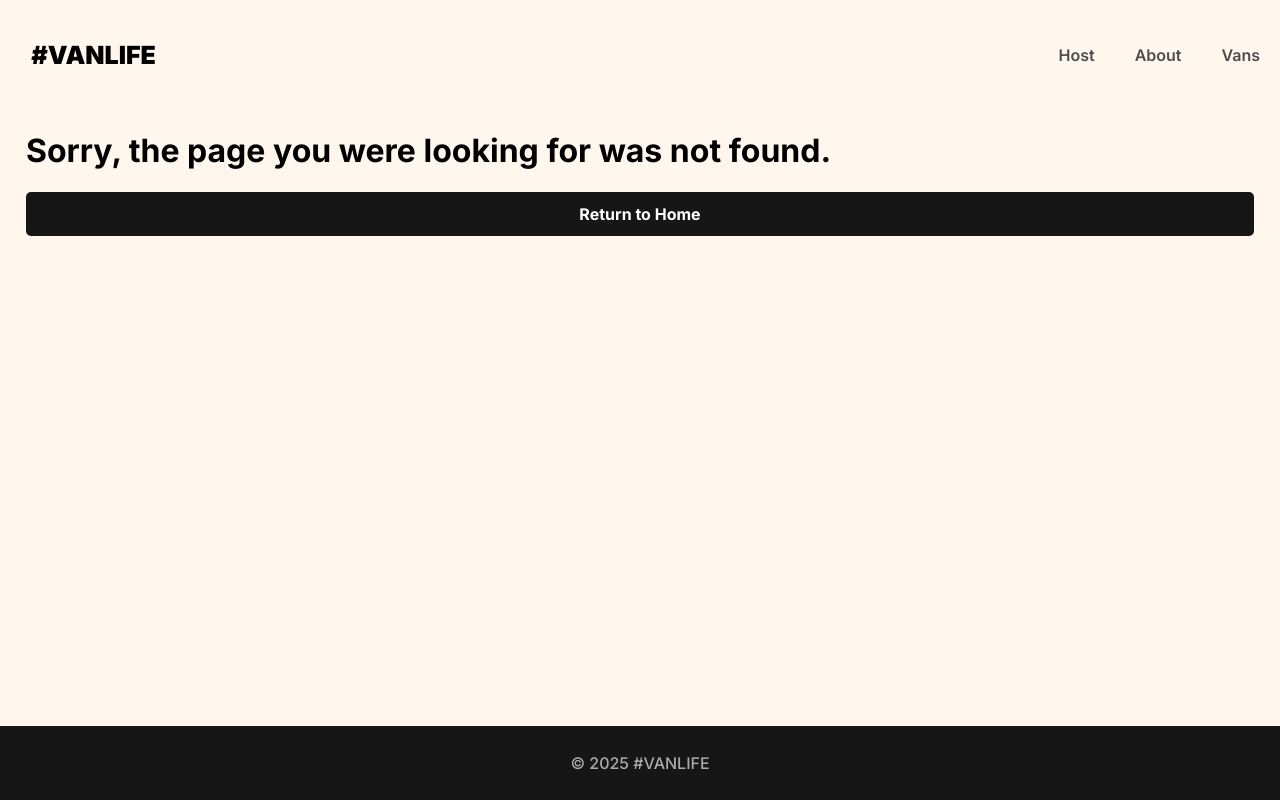
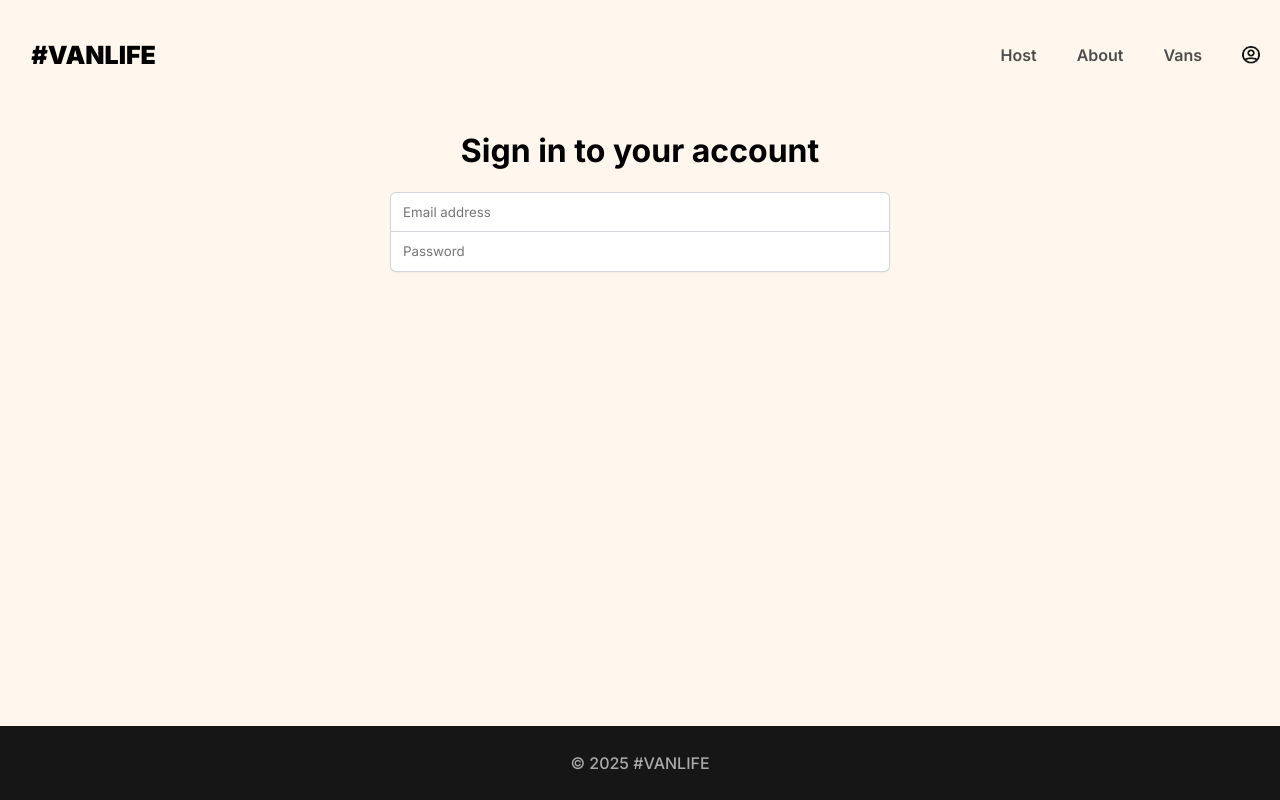
Before and after one commit to SanJammin/Vanlife, a React (Vite) app: page /login in a window 1280 px wide. Before the commit this address had no page. Built offline with nearby package versions, Linux system fonts and the light colour scheme; what miragejs would draw is missing.

Commit message:
Update to match scrimba

```diff
--- a/api.js
+++ b/api.js
@@ -1,5 +1,14 @@
-export async function getVans() {
-    const res = await fetch("/api/vans");
+// A function whose only purpose is to delay execution
+// for the specified # of milliseconds when used w/ `await`
+// e.g. inside an async function:
+// await sleep(2000)  => pauses the function for 2 seconds before moving on
+function sleep(ms) {
+    return new Promise(resolve => setTimeout(() => resolve(), ms));
+}
+
+export async function getVans(id) {
+    const url = id ? `/api/vans/${id}` : "/api/vans";
+    const res = await fetch(url);
     if (!res.ok) {
         throw {
             message: "Failed to fetch vans",
@@ -10,3 +19,34 @@
     const data = await res.json();
     return data.vans;
 }
+
+export async function getHostVans(id) {
+    const url = id ? `/api/host/vans/${id}` : "/api/host/vans";
+    const res = await fetch(url);
+    if (!res.ok) {
+        throw {
+            message: "Failed to fetch vans",
+            statusText: res.statusText,
+            status: res.status
+        }
+    }
+    const data = await res.json();
+    return data.vans;
+}
+
+export async function loginUser(creds) {
+    const res = await fetch("/api/login",
+        { method: "post", body: JSON.stringify(creds) }
+    );
+    const data = await res.json();
+
+    if (!res.ok) {
+        throw {
+            message: data.message,
+            statusText: res.statusText,
+            status: res.status
+        }
+    }
+
+    return data;
+}
--- a/server.js
+++ b/server.js
@@ -1,9 +1,10 @@
-import { createServer, Model } from "miragejs"
+import { createServer, Model, Response } from "miragejs"
 
 
 createServer({
     models: {
         vans: Model,
+        users: Model
     },
 
     seeds(server) {
@@ -13,13 +14,17 @@
         server.create("van", { id: "4", name: "Dreamfinder", price: 65, description: "Dreamfinder is the perfect van to travel in and experience. With a ceiling height of 2.1m, you can stand up in this van and there is great head room. The floor is a beautiful glass-reinforced plastic (GRP) which is easy to clean and very hard wearing. A large rear window and large side windows make it really light inside and keep it well ventilated.", imageUrl: "https://assets.scrimba.com/advanced-react/react-router/dreamfinder.png", type: "simple", hostId: "789" })
         server.create("van", { id: "5", name: "The Cruiser", price: 120, description: "The Cruiser is a van for those who love to travel in comfort and luxury. With its many windows, spacious interior and ample storage space, the Cruiser offers a beautiful view wherever you go.", imageUrl: "https://assets.scrimba.com/advanced-react/react-router/the-cruiser.png", type: "luxury", hostId: "789" })
         server.create("van", { id: "6", name: "Green Wonder", price: 70, description: "With this van, you can take your travel life to the next level. The Green Wonder is a sustainable vehicle that's perfect for people who are looking for a stylish, eco-friendly mode of transport that can go anywhere.", imageUrl: "https://assets.scrimba.com/advanced-react/react-router/green-wonder.png", type: "rugged", hostId: "123" })
+
+        server.create("user", { id: "123", email: "b@b.com", password: "p123", name: "Bob" })
     },
 
     routes() {
         this.namespace = "api"
         this.logging = false
+        // this.timing = 2000  // => mock a 2 second delay in server response
 
         this.get("/vans", (schema, request) => {
+            // return new Response(400, {}, {error: "Error fetching data"})
             return schema.vans.all()
         })
 
@@ -38,5 +43,23 @@
             const id = request.params.id
             return schema.vans.findBy({ id, hostId: "123" })
         })
+
+        this.post("/login", (schema, request) => {
+            const { email, password } = JSON.parse(request.requestBody)
+            // ⚠️ This is an extremely naive version of authentication. Please don't
+            // do this in the real world, and never save raw text passwords
+            // in your database 😅
+            const foundUser = schema.users.findBy({ email, password })
+            if (!foundUser) {
+                return new Response(401, {}, { message: "No user with those credentials found!" })
+            }
+
+            // At the very least, don't send the password back to the client 😅
+            foundUser.password = undefined
+            return {
+                user: foundUser,
+                token: "Enjoy your pizza, here's your tokens."
+            }
+        })
     }
 })
--- /dev/null
+++ b/src/components/AuthRequired.jsx
@@ -0,0 +1,16 @@
+import { Navigate, Outlet } from "react-router-dom";
+
+export default function AuthRequired() {
+    const authenticated = false;
+
+    if (!authenticated) {
+        return (
+            <Navigate
+                to="/login"
+                state={{message: "You must log in first"}}
+            />
+        );
+    }
+
+    return <Outlet />
+}
--- a/src/components/Header.jsx
+++ b/src/components/Header.jsx
@@ -29,6 +29,12 @@
             >
                 Vans
             </NavLink>
+            <Link to="login" className="login-link">
+                <img
+                    src="/avatar-icon.png"
+                    className="login-icon"
+                />
+            </Link>
             </nav>
         </header>
     );
--- a/src/index.css
+++ b/src/index.css
@@ -7,6 +7,11 @@
     padding: 0;
     background-color: #FFF7ED;
     font-family: "Inter", sans-serif;
+}
+
+a {
+    text-decoration: unset;
+    color: unset;
 }
 
 body::-webkit-scrollbar {
@@ -49,6 +54,10 @@
 header a:hover {
     color: #161616;
     text-decoration: underline;
+}
+
+nav {
+    display: flex;
 }
 
 main {
@@ -94,6 +103,16 @@
 
 .link-button:hover {
     transform: translate(1px, 1px);
+}
+
+header .login-icon {
+    height: 18px;
+    width: 18px;
+}
+
+header .login-link {
+    display: inline-flex;
+    align-items: center;
 }
 
 /*** HOME PAGE ***/
@@ -474,3 +493,54 @@
     background-color: #161616;
     color: white;
 }
+
+/*** LOGIN ***/
+.login-container {
+    display: flex;
+    flex-direction: column;
+    align-items: center;
+    padding-inline: 1.6875em;
+}
+
+.login-form {
+    display: flex;
+    flex-direction: column;
+    width: 100%;
+    max-width: 500px;
+}
+
+.login-form > input {
+    border: 1px solid rgb(209, 213, 219);
+    height: 40px;
+    text-indent: 10px;
+    font-family: inherit;
+    box-shadow: 0px 1px 2px rgba(0, 0, 0, 0.05);
+    font-weight: 400;
+}
+
+.login-form > input:focus {
+    outline: none;
+}
+
+.login-form > input:first-of-type {
+    border-radius: 6px 6px 0px 0px;
+}
+
+.login-form > input:last-of-type {
+    border-radius: 0px 0px 6px 6px;
+    border-top: none;
+}
+
+.login-form > button {
+    background-color: #FF8C38;
+    border: none;
+    border-radius: 6px;
+    height: 55px;
+    margin-top: 1.375em;
+    color: white;
+    font-family: inherit;
+}
+
+.login-first {
+    color: red;
+}
--- a/src/main.jsx
+++ b/src/main.jsx
@@ -1,9 +1,11 @@
 import { createRoot } from "react-dom/client";
 import { BrowserRouter, Routes, Route } from "react-router-dom";
 import "./index.css";
+
 import Home from "./pages/Home";
 import About from "./pages/About";
 import NotFound from "./pages/NotFound";
+import Login from "./pages/Login";
 import Vans from "./pages/Vans/Vans";
 import VanDetail from "./pages/Vans/VanDetail";
 import Dashboard from "./pages/Host/Dashboard";
@@ -17,6 +19,7 @@
 
 import Layout from "./components/Layout";
 import HostLayout from "./components/HostLayout";
+import AuthRequired from "./components/AuthRequired";
 
 import "../server";
 
@@ -29,7 +32,9 @@
           <Route path="about" element={<About />} />
           <Route path="vans" element={<Vans />} />
           <Route path="vans/:id" element={<VanDetail />} />
+          <Route path="login" element={<Login />} />
 
+          <Route element={<AuthRequired />}>
             <Route path="host" element={<HostLayout />}>
               <Route index element={<Dashboard />} />
               <Route path="income" element={<Income />} />
@@ -41,6 +46,8 @@
                 <Route path="pricing" element={<HostVanPricing />} />
               </Route>
             </Route>
+          </Route>
+
           <Route path="*" element={<NotFound />}/>
         </Route>
       </Routes>
--- a/src/pages/Host/HostVanDetail.jsx
+++ b/src/pages/Host/HostVanDetail.jsx
@@ -1,24 +1,41 @@
 import { useEffect, useState } from "react";
 import { Link, Outlet, NavLink, useParams } from "react-router-dom";
+import { getHostVans } from "../../../api";
 
 export default function HostVanDetail() {
+    const [van, setVan] = useState(null);
+    const [loading, setLoading] = useState(false);
+    const [error, setError] = useState(null);
     const { id } = useParams();
-    const [van, setVan] = useState(null);
+
+    useEffect(() => {
+        async function loadVans() {
+            setLoading(true);
+            try {
+                const data = await getHostVans(id);
+                setVan(data);
+            } catch (err) {
+                setError(err);
+            } finally {
+                setLoading(false);
+            }
+        }
+
+        loadVans();
+    }, [id]);
+
+    if (loading) {
+        return <h1 aria-live="polite">Loading...</h1>
+    }
+
+    if (error) {
+        return <h1 aria-live="assertive">There was an error: {error.message}</h1>
+    }
 
     const activeLink = {
         fontWeight: "bold",
         textDecoration: "underline",
         color: "#161616"
-    }
-
-    useEffect(() => {
-        fetch(`/api/host/vans/${id}`)
-            .then(res => res.json())
-            .then(data => setVan(data.vans));
-    }, []);
-
-    if (!van) {
-        return <h1>Loading...</h1>
     }
 
     return (
@@ -29,7 +46,7 @@
                 className="back-button"
             >&larr; <span>Back to all vans</span></Link>
 
-            <div className="host-van-detail-layout-container">
+            {van && <div className="host-van-detail-layout-container">
                 <div className="host-van-detail">
                     <img src={van.imageUrl} />
                     <div className="host-van-detail-info-text">
@@ -66,7 +83,7 @@
                 </nav>
 
                 <Outlet context={{ van }}/>
-            </div>
+            </div>}
         </section>
     );
 }
--- a/src/pages/Host/HostVans.jsx
+++ b/src/pages/Host/HostVans.jsx
@@ -1,13 +1,25 @@
 import { useEffect, useState } from "react";
 import { Link } from "react-router-dom";
+import { getHostVans } from "../../../api";
 
 export default function HostVans() {
     const [vans, setVans] = useState([]);
+    const [loading, setLoading] = useState(false);
+    const [error, setError] = useState(null)
 
     useEffect(() => {
-        fetch("/api/host/vans")
-            .then(res => res.json())
-            .then(data => setVans(data.vans));
+        async function loadVans() {
+            setLoading(true);
+            try {
+                const data = await getHostVans();
+                setVans(data);
+            } catch (err) {
+                setError(err);
+            } finally {
+                setLoading(false);
+            }
+        }
+        loadVans();
     }, []);
 
     const hostVansEls = vans.map(van => (
@@ -26,19 +38,23 @@
         </Link>
     ));
 
+    if (loading) {
+        return <h1 aria-live="polite">Loading...</h1>
+    }
+
+    if (error) {
+        return <h1 aria-live="assertive">There was an error: {error.message}</h1>
+    }
+
     return (
         <section>
             <h1 className="host-vans-title">Your listed vans</h1>
             <div className="host-vans-list">
-                {
-                    vans.length > 0 ? (
-                        <section>
-                            {hostVansEls}
-                        </section>
-                    ) : (
-                        <h2>Loading...</h2>
-                    )
-                }
+                {vans.length > 0 && (
+                    <section>
+                        {hostVansEls}
+                    </section>
+                )}
             </div>
         </section>
     );
--- /dev/null
+++ b/src/pages/Login.jsx
@@ -0,0 +1,47 @@
+import { useState } from "react";
+import { loginUser } from "../../api";
+import { useLocation } from "react-router-dom";
+
+export default function Login() {
+    const [loginFormData, setLoginFormData] = useState({ email: "", password: ""});
+    const location = useLocation();
+
+    function handleSubmit(e) {
+        e.preventDefault();
+        loginUser(loginFormData);
+    }
+
+    function handleChange(e) {
+        const { name, value } = e.target;
+        setLoginFormData(prev => ({
+            ...prev,
+            [name]: value
+        }));
+    }
+
+    return (
+        <div className="login-container">
+            {
+                location.state?.message &&
+                <h3 className="login-first">{location.state.message}</h3>
+            }
+            <h1>Sign in to your account</h1>
+            <form onSubmit={handleSubmit} className="login-form">
+                <input
+                    name="email"
+                    onChange={handleChange}
+                    type="email"
+                    placeholder="Email address"
+                    value={loginFormData.email}
+                />
+                <input
+                    name="password"
+                    onChange={handleChange}
+                    type="password"
+                    placeholder="Password"
+                    value={loginFormData.password}
+                />
+            </form>
+        </div>
+    )
+}
--- a/src/pages/Vans/VanDetail.jsx
+++ b/src/pages/Vans/VanDetail.jsx
@@ -1,16 +1,36 @@
 import { useEffect, useState } from "react";
 import { Link, useLocation, useParams } from "react-router-dom";
+import { getVans } from "../../../api";
 
 export default function VanDetail() {
+    const [van, setVan] = useState(null);
+    const [loading, setLoading] = useState(false);
+    const [error, setError] = useState(null);
     const { id } = useParams();
     const location = useLocation();
-    const [van, setVan] = useState(null);
 
     useEffect(() => {
-        fetch(`/api/vans/${id}`)
-            .then(res => res.json())
-            .then(data => setVan(data.vans));
+        async function loadVans() {
+            setLoading(true);
+            try {
+                const data = await getVans(id);
+                setVan(data);
+            } catch (err) {
+                setError(err);
+            } finally {
+                setLoading(false);
+            }
+        }
+        loadVans();
     }, [id]);
+
+    if (loading) {
+        return <h1 aria-live="polite">Loading...</h1>
+    }
+
+    if (error) {
+        return <h1 aria-live="assertive">There was an error: {error.message}</h1>
+    }
 
     const search = location.state?.search || "";
     const typeOfVan = location.state?.type || "all";
@@ -23,7 +43,7 @@
                 className="back-button"
             >&larr; <span>Back to {typeOfVan} vans</span></Link>
 
-            {van ? (
+            {van && (
                 <div className="van-detail">
                     <img src={van.imageUrl} alt={`Image of ${van.name}`} />
                     <i className={`van-type ${van.type} selected`}>{van.type}</i>
@@ -32,7 +52,7 @@
                     <p>{van.description}</p>
                     <button className="link-button">Rent this van</button>
                 </div>
-            ) : <h2>Loading...</h2>}
+            )}
         </div>
     );
 }
```
Also changed, not shown: public/avatar-icon.png (added). Lines whose indentation alone changed are shown as unchanged.
